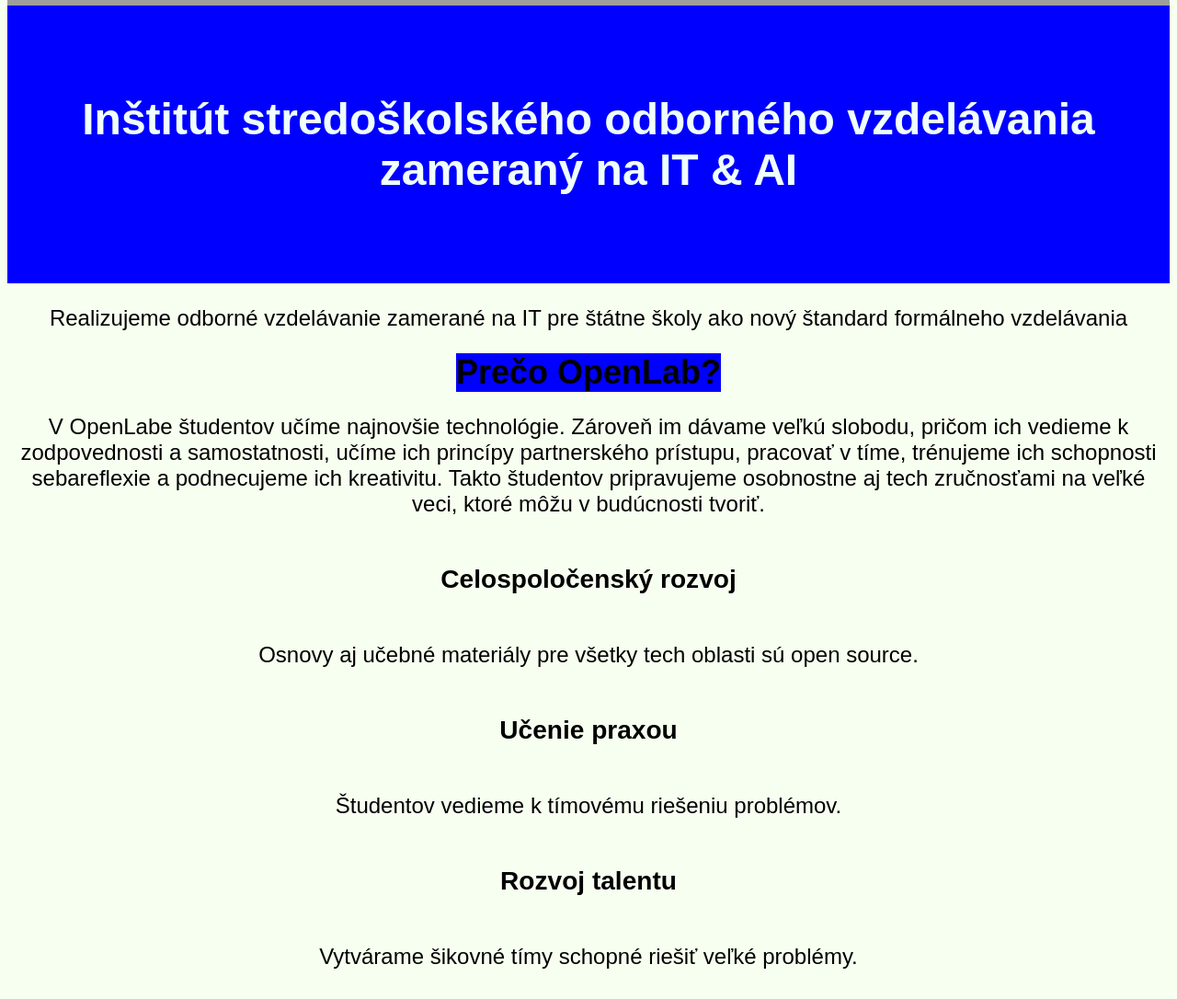
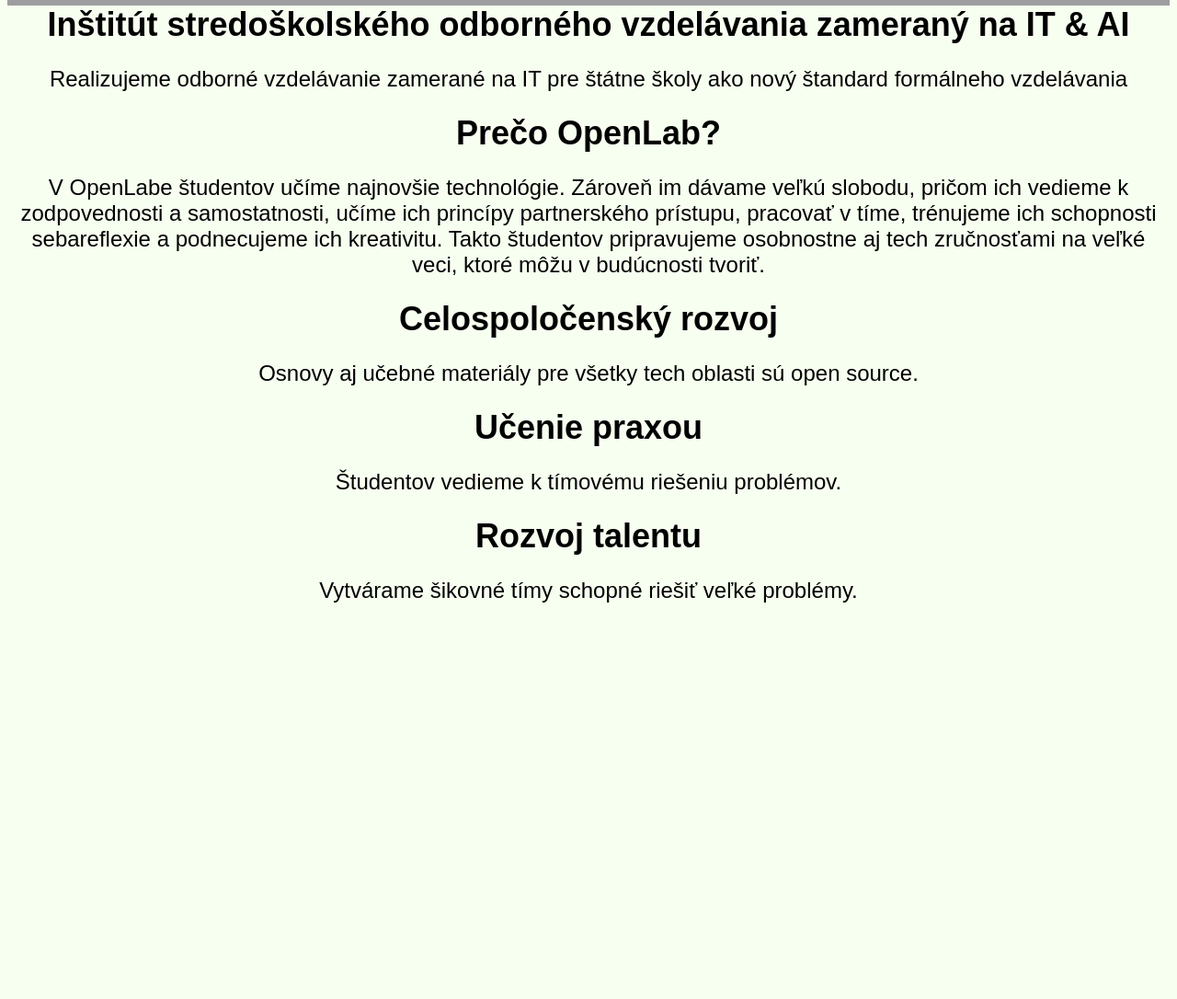
Before and after one commit to SebastianHersty/testovaci-projekt, a plain HTML site: page index.html in a window 1280 px wide. Shown: the part 940-2026 px from the top of the page at 92% size. After the commit the page ends 1628 px from the top, so only its background shows below. Drawn offline with Linux system fonts and the light colour scheme; grey boxes are pictures that could not be loaded.

Commit message:
Add files via upload

```diff
--- a/index.html
+++ b/index.html
@@ -10,7 +10,7 @@
 </head>
 
 <body>
-  <header>Openlab</header>
+  <h3>Openlab</h3>
   <nav class="navbar navbar-expand-lg navbar-blue bg-blue">
     <a class="navbar-brand" href="#">Introduction</a>
     <a class="navbar-brand" href="#">Openlab</a>
@@ -20,8 +20,8 @@
   </nav>
 
   <img src="png.openlab.png" alt="">
-  <h1>Inštitút stredoškolského odborného vzdelávania
-    zameraný na IT & AI</h1>
+  <h2>Inštitút stredoškolského odborného vzdelávania
+    zameraný na IT & AI</h2>
   <p>Realizujeme odborné vzdelávanie zamerané na IT pre štátne školy ako nový štandard formálneho vzdelávania
   </p>
   <h2>Prečo OpenLab?</h2>
@@ -29,11 +29,11 @@
     zodpovednosti a samostatnosti, učíme ich princípy partnerského prístupu, pracovať v tíme, trénujeme ich
     schopnosti sebareflexie a podnecujeme ich kreativitu. Takto študentov pripravujeme osobnostne aj tech
     zručnosťami na veľké veci, ktoré môžu v budúcnosti tvoriť.</p>
-  <h3> Celospoločenský rozvoj</h3>
+  <h2> Celospoločenský rozvoj</h2>
   <p>Osnovy aj učebné materiály pre všetky tech oblasti sú open source.</p>
-  <h3>Učenie praxou</h3>
+  <h2>Učenie praxou</h2>
   <p>Študentov vedieme k tímovému riešeniu problémov.</p>
-  <h3>Rozvoj talentu</h3>
+  <h2>Rozvoj talentu</h2>
   <p>Vytvárame šikovné tímy schopné riešiť veľké problémy.</p>
 </body>
 </html>
--- a/style.css
+++ b/style.css
@@ -1,11 +1,11 @@
-header {
+ h3  {
         color: #f3d80f;
         text-align: left;
         padding: 25px;
         font-size: 25px;
         text-transform: capitalize;
         background-color: blueviolet;
-        padding: 3em 0 3em 0;
+        padding: 2em 0 2em 0;
         height: 2em 0 2em 0;
 
 }
@@ -37,7 +37,6 @@
 }
 
 h2 {
-        background-color: blue;
         width: auto;
         padding-left: 1em 0 1em 0;
         border: 0, 5em 0 0, 5em 0;
```
